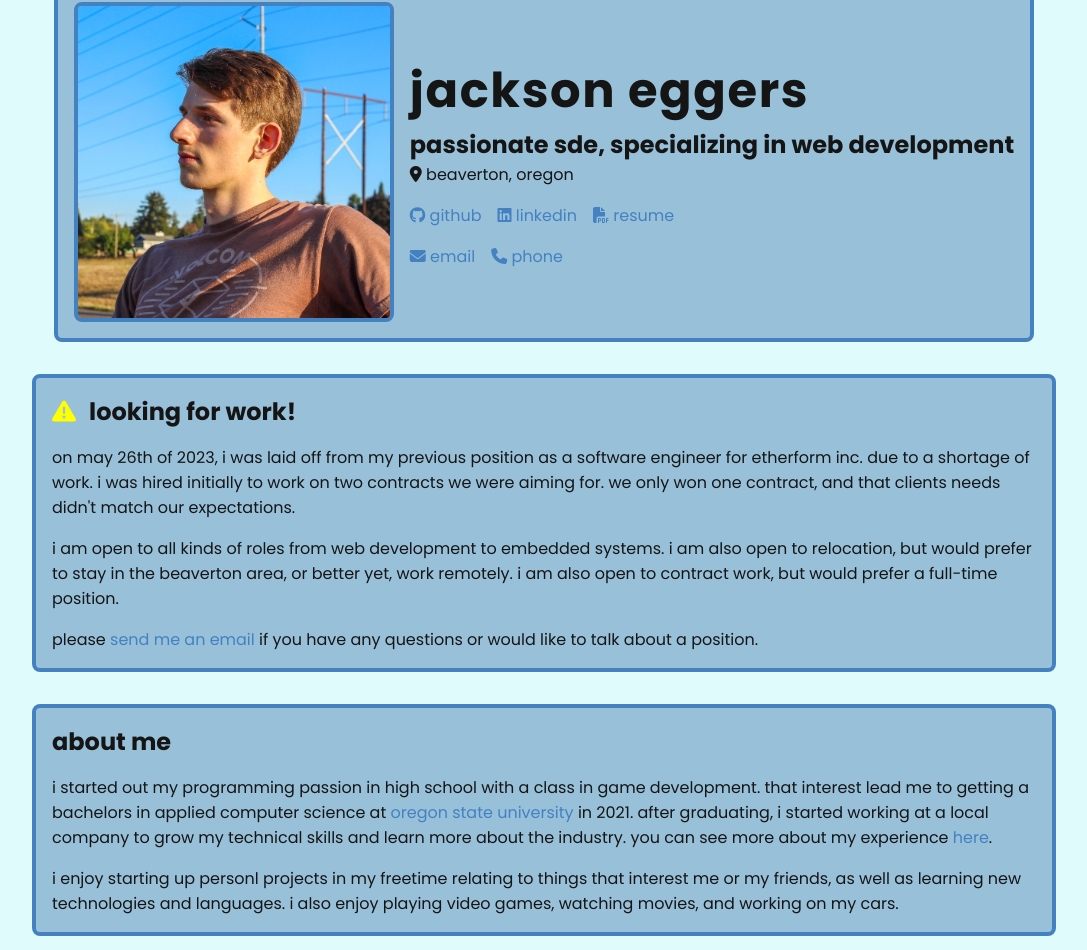
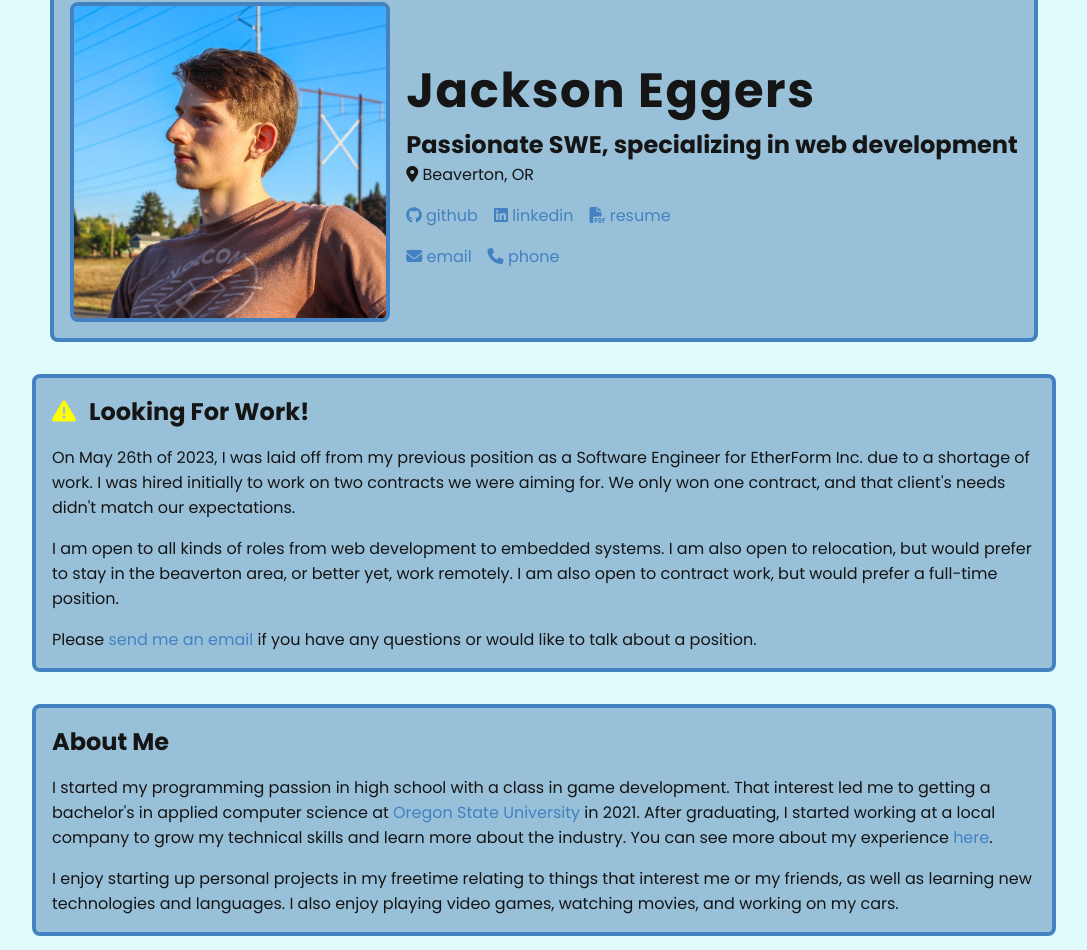
Before and after one commit to lavaskin/jacksoneggers.com, an Angular app: page /home in a window 1280 px wide. Shown: the part 100-1050 px from the top of the page, without its empty margins (96-1183 px from the left). Built offline with nearby package versions, Linux system fonts and the light colour scheme; some icons are missing.

Commit message:
fixed spelling, removed all lowercase theme :(

```diff
--- a/src/app/components/chip/chip.component.css
+++ b/src/app/components/chip/chip.component.css
@@ -4,4 +4,5 @@
 	padding: 0.25rem 0.75rem;
 	border-radius: 1rem;
 	color: var(--color-text);
+	text-transform: lowercase;
 }
--- a/src/app/components/title-card/title-card.component.html
+++ b/src/app/components/title-card/title-card.component.html
@@ -4,11 +4,11 @@
 
 	<div class="head__right">
 		<div class="head__right__info">
-			<h1>jackson eggers</h1>
+			<h1>Jackson Eggers</h1>
 			<img class="head__img__mobile" src="assets/pictures/header_landscape.webp" alt="Header Image">
-			<h2>passionate sde, specializing in web development</h2>
+			<h2>Passionate SWE, specializing in web development</h2>
 
-			<p><i class="fas fa-location-dot"></i> beaverton, oregon</p>
+			<p><i class="fas fa-location-dot"></i> Beaverton, OR</p>
 		</div>
 
 		<div class="head__right__links">
--- a/src/app/data/experience.data.ts
+++ b/src/app/data/experience.data.ts
@@ -32,7 +32,7 @@ const experiencesData: Experience[] = [
 		description: "Contracting position where I worked on the GUI frontend of a platform monitoring project. Built the interface in Vue3 using Nuxt3 and Vuetify for styling. Consumed a REST API built in Drogon and deployed on independant linux machines.",
 		start: 'November 2022',
 		end: 'February 2023',
-		skills: ['Nuxt3', 'Vue.js', 'Vuetify', 'Drogon'],
+		skills: ['nuxt3', 'vue.js', 'vuetify', 'drogon'],
 		relevantProjects: [],
 	},
 	{
@@ -40,10 +40,10 @@ const experiencesData: Experience[] = [
 		link: 'https://etherform.com',
 		place: 'EtherForm Inc.',
 		position: 'Software Engineer',
-		description: "General software engineer for defense contracting startup mostly focusing on internal tooling and AFSIM integration research. Wrote the companies Sensor Resource Manager as well as continued work on the GUI frontend of a platform monitoring project.",
+		description: "General software engineer for defense contracting startup mostly focusing on internal tooling and AFSIM integration research. Wrote the company's Sensor Resource Manager as well as continued work on the GUI frontend of a platform monitoring project.",
 		start: 'February 2022',
 		end: 'May 2023',
-		skills: ['C++', 'Nuxt3', 'Vue.js', 'Vuetify', 'Drogon', 'AFSIM', 'Git', 'Linux'],
+		skills: ['c++', 'nuxt3', 'vue.js', 'vuetify', 'drogon', 'afsim', 'git', 'linux'],
 		relevantProjects: [],
 	},
 ];
--- a/src/app/pages/home/home.component.html
+++ b/src/app/pages/home/home.component.html
@@ -4,11 +4,11 @@
 
 	<!-- Temporary looking for work advert -->
 	<section class="container info">
-		<h2><i class="fas fa-triangle-exclamation" style="color: yellow;margin-right: 0.5rem;"></i> looking for work!</h2>
+		<h2><i class="fas fa-triangle-exclamation" style="color: yellow;margin-right: 0.5rem;"></i> Looking For Work!</h2>
 
 		<p>
-			On May 26th of 2023, I was laid off from my previous position as a software engineer for EtherForm Inc. due to a shortage of work. I was hired initially
-			to work on two contracts we were aiming for. We only won one contract, and that clients needs didn't match our expectations.
+			On May 26th of 2023, I was laid off from my previous position as a Software Engineer for EtherForm Inc. due to a shortage of work. I was hired initially
+			to work on two contracts we were aiming for. We only won one contract, and that client's needs didn't match our expectations.
 		</p>
 
 		<p>
@@ -22,17 +22,17 @@
 	</section>
 
 	<section class="container info">
-		<h2>about me</h2>
+		<h2>About Me</h2>
 
 		<p>
-			i started out my programming passion in high school with a class in game development.
-			that interest lead me to getting a bachelors in applied computer science at <a href="https://oregonstate.edu" target="_blank" tabindex="0">oregon state university</a> in 2021.
-			after graduating, i started working at a local company to grow my technical skills and learn more about the industry. you can see more about my experience <a routerLink="/experience" tabindex="0">here</a>.
+			I started my programming passion in high school with a class in game development.
+			That interest led me to getting a bachelor's in applied computer science at <a href="https://oregonstate.edu" target="_blank" tabindex="0">Oregon State University</a> in 2021.
+			After graduating, I started working at a local company to grow my technical skills and learn more about the industry. You can see more about my experience <a routerLink="/experience" tabindex="0">here</a>.
 		</p>
 
 		<p>
-			i enjoy starting up personl projects in my freetime relating to things that interest me or my friends, as well as
-			learning new technologies and languages. i also enjoy playing video games, watching movies, and working on my cars.
+			I enjoy starting up personal projects in my freetime relating to things that interest me or my friends, as well as
+			learning new technologies and languages. I also enjoy playing video games, watching movies, and working on my cars.
 		</p>
 	</section>
 
--- a/src/styles.css
+++ b/src/styles.css
@@ -13,8 +13,6 @@
 	--color-bg: #e0fbfc;
 	--color-accent-other: #ca3535;
 	--color-fg-other: #c78989;
-
-	text-transform: lowercase;
 }
 
 img {
```
